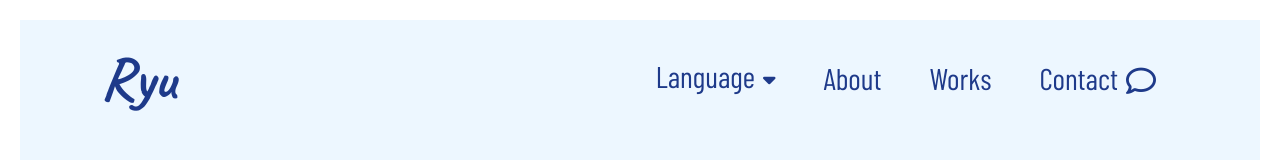
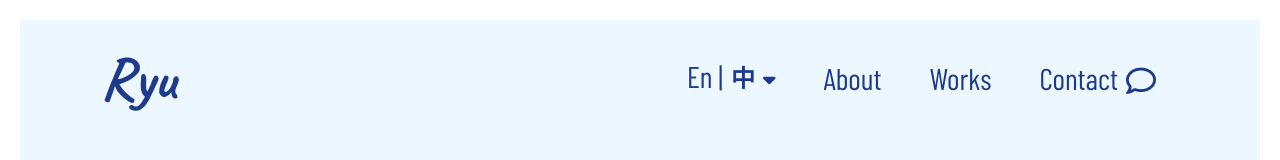
Before and after one commit to juker1141/portfolio, a React (Create React App) app: page / in a window 1280 px wide. Shown: the top 160 px of the page. Built offline with nearby package versions, Linux system fonts and the light colour scheme.

Commit message:
Update Header.js

```diff
--- a/src/components/Header.js
+++ b/src/components/Header.js
@@ -86,7 +86,10 @@ class Header extends React.Component {
                   className={`flex items-center pt-2 pb-3 px-3 lg:px-6 hover:tracking-wide hover:text-blue-500
                   rounded focus:outline-none ${this.state.languageSelect ? 'bg-lighterBlue' : ''}`}
                 >
-                  Language
+                  <span className="flex items-end">
+                    En |
+                    <span className="text-3xl lg:text-2xl font-bold pl-2">中</span>
+                  </span>
                   <i className="fas fa-sort-down text-xl ml-2"></i>
                 </button>
                 <ul
@@ -95,22 +98,22 @@ class Header extends React.Component {
                 >
                   <li>
                     <button
+                      onClick={() => { this.handleChange('en') }}
+                      className="px-6 py-4 w-full rounded-t text-2xl focus:outline-none disabled:bg-gray-200
+                      disabled:font-bold"
+                      disabled={this.props.i18n.language === 'en'}
+                    >
+                      English
+                    </button>
+                  </li>
+                  <li>
+                    <button
                       onClick={() => { this.handleChange('zh') }}
-                      className="px-6 py-4 w-full rounded-t text-2xl focus:outline-none disabled:bg-gray-200
+                      className="px-6 py-4 w-full rounded-b text-2xl focus:outline-none disabled:bg-gray-200
                       disabled:font-bold"
                       disabled={this.props.i18n.language === 'zh'}
                     >
                       中文
-                    </button>
-                  </li>
-                  <li className="w-full">
-                    <button
-                      onClick={() => { this.handleChange('en') }}
-                      className="px-6 py-4 w-full rounded-b text-2xl focus:outline-none disabled:bg-gray-200
-                      disabled:font-bold"
-                      disabled={this.props.i18n.language === 'en'}
-                    >
-                      English
                     </button>
                   </li>
                 </ul>
```
